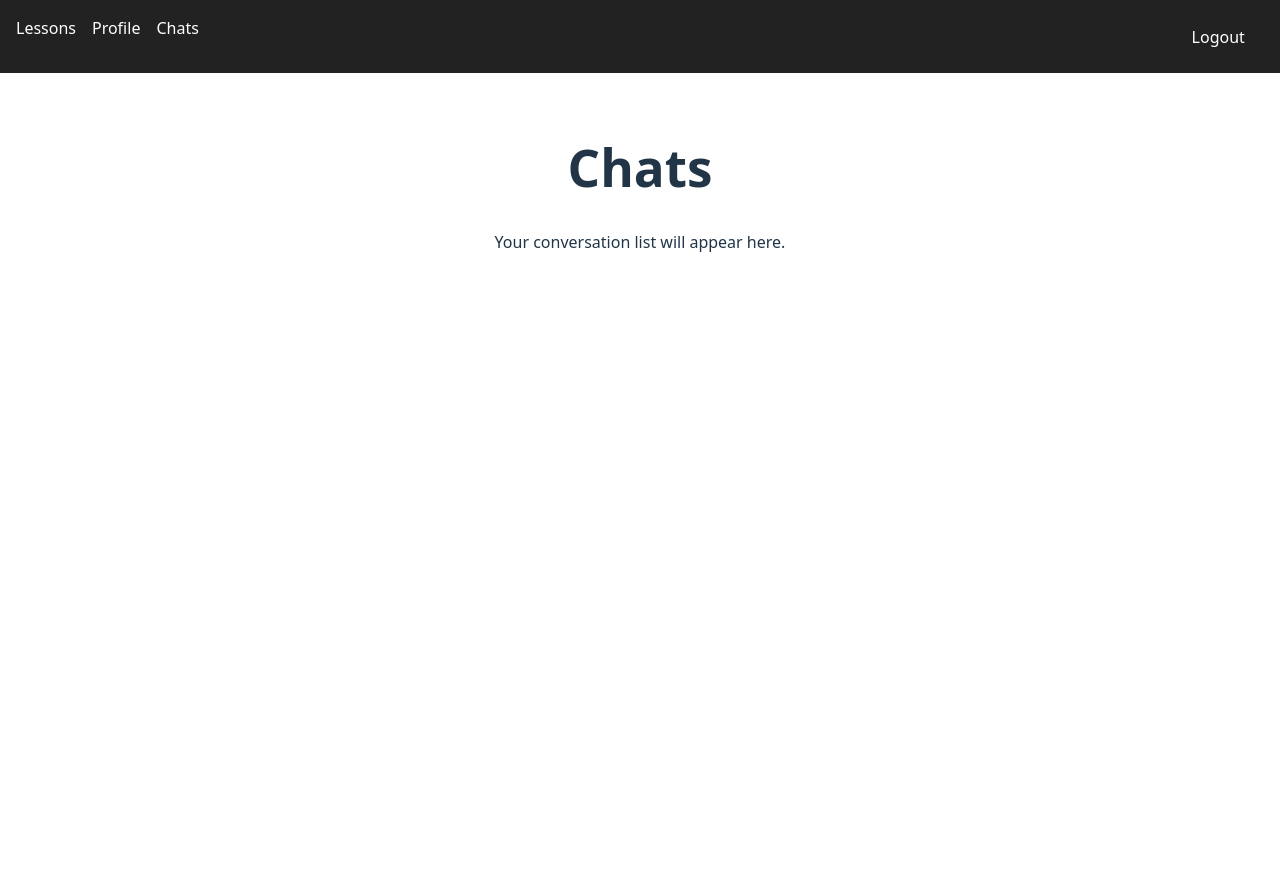
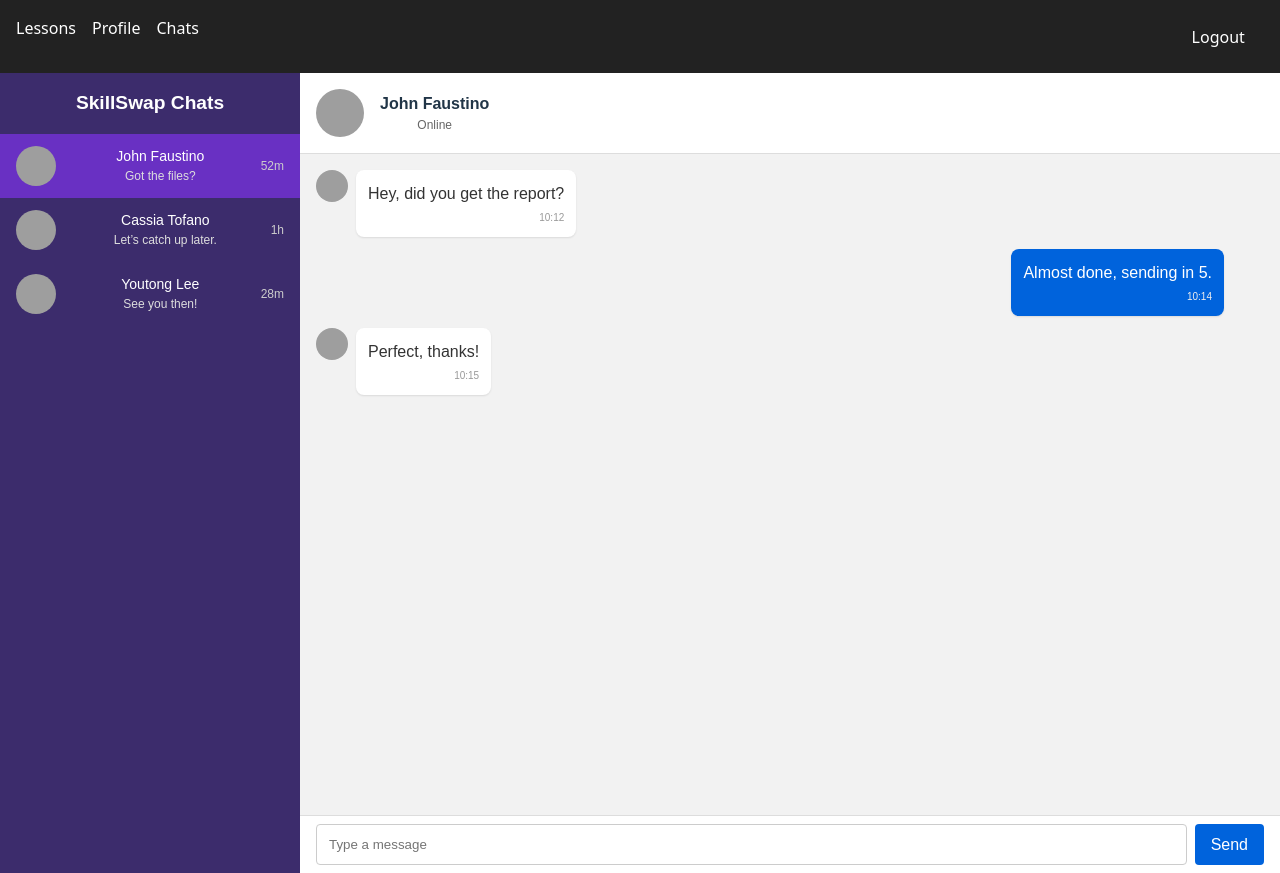
Before and after one commit to DK1603/SkillSwap, a React (Vite) app in the folder frontend/: page /chats in a window 1280 px wide. Before the commit the page ends 800 px from the top, so only its background shows below. Built offline with nearby package versions, Linux system fonts and the light colour scheme; no server answers; sample sign-in values are in the browser's storage; grey boxes are pictures that could not be loaded.

Commit message:
Basic chat implemented

```diff
--- a/frontend/src/components/Chats.jsx
+++ b/frontend/src/components/Chats.jsx
@@ -1,10 +1,175 @@
-import React from 'react';
+import React, { useState, useRef, useEffect } from 'react';
+
+const sampleConversations = [
+  {
+    id: 1,
+    name: 'John Faustino',
+    avatar: '/avatars/john.jpg',
+    lastMessage: 'Got the files?',
+    time: '52m',
+    messages: [
+      { author: 'John Faustino', text: 'Hey, did you get the report?', time: '10:12' },
+      { author: 'You', text: 'Almost done, sending in 5.', time: '10:14' },
+      { author: 'John Faustino', text: 'Perfect, thanks!', time: '10:15' },
+    ],
+  },
+  {
+    id: 2,
+    name: 'Cassia Tofano',
+    avatar: '/avatars/cassia.jpg',
+    lastMessage: 'Let’s catch up later.',
+    time: '1h',
+    messages: [
+      { author: 'Cassia Tofano', text: 'Up for coffee this afternoon?', time: '09:05' },
+      { author: 'You', text: 'Sure—2 PM works for me.', time: '09:07' },
+    ],
+  },
+  {
+    id: 3,
+    name: 'Youtong Lee',
+    avatar: '/avatars/youtong.jpg',
+    lastMessage: 'See you then!',
+    time: '28m',
+    messages: [
+      { author: 'You', text: 'Don’t forget our meeting at 3.', time: '11:00' },
+      { author: 'Youtong Lee', text: 'On my way!', time: '11:32' },
+    ],
+  },
+];
 
 export default function Chats() {
+  const [convos] = useState(sampleConversations);
+  const [activeId, setActiveId] = useState(convos[0].id);
+  const [input, setInput] = useState('');
+  const bottomRef = useRef();
+
+  const activeConvo = convos.find(c => c.id === activeId);
+
+  useEffect(() => {
+    bottomRef.current?.scrollIntoView({ behavior: 'smooth' });
+  }, [activeConvo.messages]);
+
+  const handleSend = e => {
+    e.preventDefault();
+    if (!input.trim()) return;
+    activeConvo.messages.push({ author: 'You', text: input.trim(), time: new Date().toLocaleTimeString([], { hour: '2-digit', minute: '2-digit' }) });
+    setInput('');
+    // force update
+    setInput(prev => prev);
+  };
+
   return (
-    <div style={{ padding: '2rem' }}>
-      <h1>Chats</h1>
-      <p>Your conversation list will appear here.</p>
+    <div style={{ display: 'flex', height: '100vh', fontFamily: 'Arial, sans-serif' }}>
+      {/* Sidebar */}
+      <div style={{ width: 300, background: '#3C2C6C', color: '#fff', overflowY: 'auto' }}>
+        <div style={{ padding: '1rem', fontSize: '1.2rem', fontWeight: 'bold', textAlign: 'center' }}>
+          SkillSwap Chats
+        </div>
+        {convos.map(c => (
+          <div
+            key={c.id}
+            onClick={() => setActiveId(c.id)}
+            style={{
+              display: 'flex',
+              alignItems: 'center',
+              padding: '0.75rem 1rem',
+              background: c.id === activeId ? '#6930C3' : 'transparent',
+              cursor: 'pointer'
+            }}
+          >
+            <img
+              src={c.avatar}
+              alt={c.name}
+              style={{ width: 40, height: 40, borderRadius: '50%', marginRight: '0.75rem' }}
+            />
+            <div style={{ flex: 1 }}>
+              <div style={{ fontSize: 14, fontWeight: 500 }}>{c.name}</div>
+              <div style={{ fontSize: 12, color: '#ddd', whiteSpace: 'nowrap', overflow: 'hidden', textOverflow: 'ellipsis' }}>
+                {c.lastMessage}
+              </div>
+            </div>
+            <div style={{ fontSize: 12, marginLeft: '0.5rem', color: '#ccc' }}>{c.time}</div>
+          </div>
+        ))}
+      </div>
+
+      {/* Chat Panel */}
+      <div style={{ flex: 1, display: 'flex', flexDirection: 'column', background: '#F2F2F2' }}>
+        {/* Header */}
+        <div style={{ padding: '1rem', background: '#fff', borderBottom: '1px solid #ddd', display: 'flex', alignItems: 'center' }}>
+          <img
+            src={activeConvo.avatar}
+            alt={activeConvo.name}
+            style={{ width: 48, height: 48, borderRadius: '50%', marginRight: '1rem' }}
+          />
+          <div>
+            <div style={{ fontSize: 16, fontWeight: 'bold' }}>{activeConvo.name}</div>
+            <div style={{ fontSize: 12, color: '#666' }}>Online</div>
+          </div>
+        </div>
+
+        {/* Messages */}
+        <div style={{ flex: 1, overflowY: 'auto', padding: '1rem' }}>
+          {activeConvo.messages.map((m, idx) => {
+            const isMe = m.author === 'You';
+            return (
+              <div
+                key={idx}
+                style={{
+                  display: 'flex',
+                  justifyContent: isMe ? 'flex-end' : 'flex-start',
+                  marginBottom: '0.75rem'
+                }}
+              >
+                {!isMe && (
+                  <img
+                    src={activeConvo.avatar}
+                    alt={m.author}
+                    style={{ width: 32, height: 32, borderRadius: '50%', marginRight: '0.5rem' }}
+                  />
+                )}
+                <div style={{
+                  maxWidth: '60%',
+                  background: isMe ? '#0063dc' : '#fff',
+                  color: isMe ? '#fff' : '#333',
+                  padding: '0.75rem',
+                  borderRadius: 8,
+                  boxShadow: '0 1px 2px rgba(0,0,0,0.1)'
+                }}>
+                  {m.text}
+                  <div style={{ fontSize: 10, color: isMe ? '#eee' : '#999', marginTop: 4, textAlign: 'right' }}>
+                    {m.time}
+                  </div>
+                </div>
+                {isMe && (
+                  <div style={{ width: 32, height: 32, marginLeft: '0.5rem' }} />
+                )}
+              </div>
+            );
+          })}
+          <div ref={bottomRef} />
+        </div>
+
+        {/* Input */}
+        <form onSubmit={handleSend} style={{ display: 'flex', padding: '0.5rem 1rem', background: '#fff', borderTop: '1px solid #ddd' }}>
+          <input
+            type="text"
+            placeholder="Type a message"
+            value={input}
+            onChange={e => setInput(e.target.value)}
+            style={{
+              flex: 1,
+              padding: '0.75rem',
+              borderRadius: 4,
+              border: '1px solid #ccc',
+              marginRight: '0.5rem'
+            }}
+          />
+          <button type="submit" style={{ padding: '0 1rem', background: '#0063dc', border: 'none', borderRadius: 4, color: '#fff' }}>
+            Send
+          </button>
+        </form>
+      </div>
     </div>
   );
 }
```
